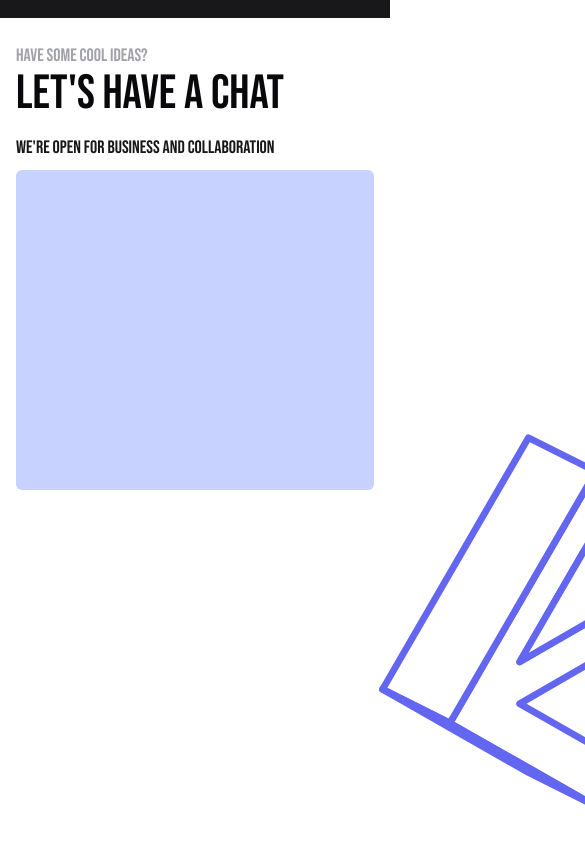
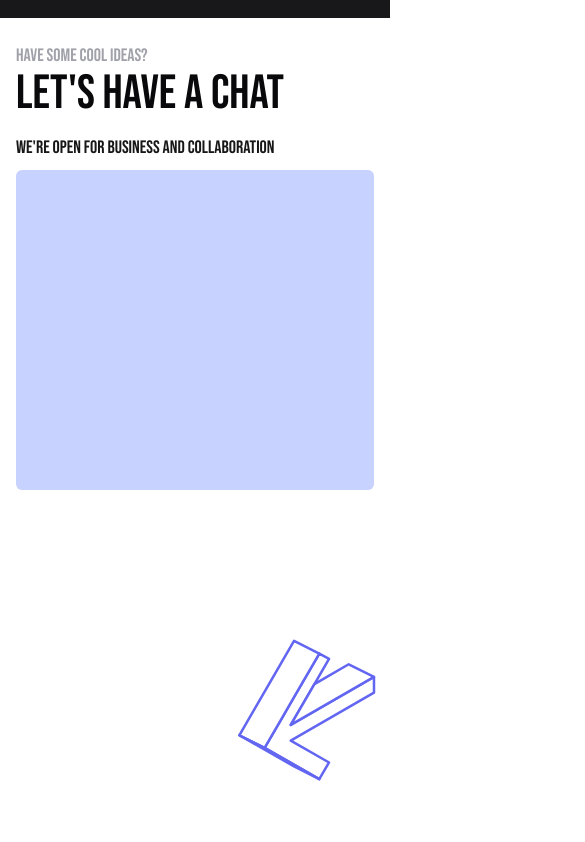
Before and after one commit to simonlearnscoding/sidebusiness-landing-page, a Next.js app: page / in a window 390 px wide. Shown: the part 2374-3216 px from the top of the page, 585 px wide, since content can reach past the window. Built offline with nearby package versions, Linux system fonts and the light colour scheme.

Commit message:
fix arrow

```diff
--- a/src/app/modules/LetsChat/index.tsx
+++ b/src/app/modules/LetsChat/index.tsx
@@ -9,7 +9,7 @@ const LetsChat = ({ id }: { id: string }) => {
           <Image fill src={"/meet-the-team.png"} alt={"svg"} />
         </div>
 
-        <div className="absolute z-10 bottom-12 left-1/2 translate-x-44 h-96 w-96">
+        <div className="absolute z-10 bottom-20  left-1/2 translate-x-10 sm:translate-x-44 sm:h-96 h-36 w-36 sm:w-96">
           <Image fill src={"/Arrow.svg"} alt={"svg"} />
         </div>
 
```
